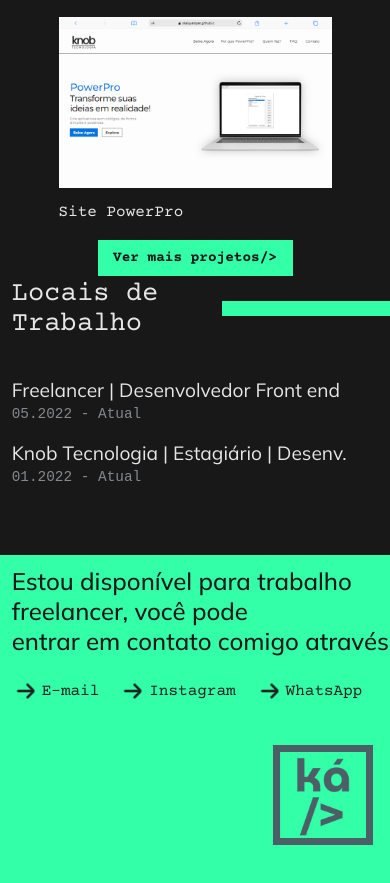
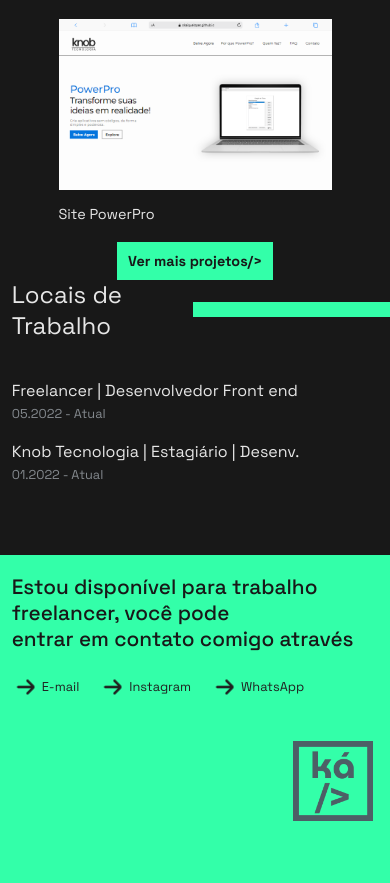
Before and after one commit to oKaiquelopes/portfolioKaiqueLopes, a plain HTML site: page index.html in a window 390 px wide. Shown: the part 1091-1974 px from the top of the page. Drawn offline with nearby package versions, Linux system fonts and the light colour scheme.

Commit message:
Update style.css

```diff
--- a/style.css
+++ b/style.css
@@ -1,4 +1,5 @@
 @import url('https://fonts.googleapis.com/css2?family=Courier+Prime:wght@400;700&family=Mulish:wght@300;400;500;600;700;800&display=swap');
+@import url('https://fonts.googleapis.com/css2?family=Space+Grotesk:wght@400;500;700&display=swap');
 *{
     margin: 0;
     padding: 0;
@@ -52,10 +53,11 @@ body{
     width: 50%;
     max-height: auto;
     margin-left: 3%;
+    margin-top: 5%;
 }
 .home-textos h1{
     color: #E6E6E6;
-    font-family: 'Courier Prime';
+    font-family: 'Space Grotesk';
     font-size: 2.3rem;
     font-style: normal;
     font-weight: 400;
@@ -67,7 +69,7 @@ body{
 
 .home-textos p{
     color: #84898E;
-    font-family: 'Mulish';
+    font-family: 'Space Grotesk';
     font-size: 1rem;
     font-style: normal;
     font-weight: 400;
@@ -76,7 +78,7 @@ body{
 }
 .home-textos a{
     color: #181818;
-    font-family: 'Courier Prime';
+    font-family: 'Space Grotesk';
     font-size: 1rem;
     font-style: normal;
     font-weight: 700;
@@ -114,7 +116,7 @@ svg{
 }
 .action1 a{
     color: #626569;
-    font-family: 'Courier Prime';
+    font-family: 'Space Grotesk';
     font-size: 1rem;
     font-style: normal;
     font-weight: 400;
@@ -146,7 +148,7 @@ svg{
 }
 .title-sect h1{
     color: #E6E6E6;
-    font-family: 'Courier Prime';
+    font-family: 'Space Grotesk';
     font-size: 2rem;
     font-style: normal;
     font-weight: 400;
@@ -200,7 +202,7 @@ svg{
 }
 .card1 a{
     color: #E6E6E6;
-    font-family: 'Courier Prime';
+    font-family: 'Space Grotesk';
     font-size: 1rem;
     font-style: normal;
     font-weight: 400;
@@ -223,7 +225,7 @@ svg{
 }
 .card2 a{
     color: #E6E6E6;
-    font-family: 'Courier Prime';
+    font-family: 'Space Grotesk';
     font-size: 1rem;
     font-style: normal;
     font-weight: 400;
@@ -246,7 +248,7 @@ svg{
 }
 .card3 a{
     color: #E6E6E6;
-    font-family: 'Courier Prime';
+    font-family: 'Space Grotesk';
     font-size: 1rem;
     font-style: normal;
     font-weight: 400;
@@ -260,7 +262,7 @@ svg{
 }
 .maisProjetos{
     color: #181818;
-    font-family: 'Courier Prime';
+    font-family: 'Space Grotesk';
     font-size: 1rem;
     font-style: normal;
     font-weight: 700;
@@ -295,7 +297,7 @@ svg{
 }
 .title-sect-locais h1{
     color: #E6E6E6;
-    font-family: 'Courier Prime';
+    font-family: 'Space Grotesk';
     font-size: 2rem;
     font-style: normal;
     font-weight: 400;
@@ -320,7 +322,7 @@ svg{
 }
 .tituloLocal1{
     color: #E6E6E6;
-    font-family: 'Mulish';
+    font-family: 'Space Grotesk';
     font-size: 1.2rem;
     font-style: normal;
     font-weight: 400;
@@ -328,7 +330,7 @@ svg{
 }
 .pLocal1{
     color: #84898E;
-    font-family: 'Courier New';
+    font-family: 'Space Grotesk';
     font-size: 0.9rem;
     font-style: normal;
     font-weight: 400;
@@ -337,7 +339,7 @@ svg{
 }
 .tituloLocal2{
     color: #E6E6E6;
-    font-family: 'Mulish';
+    font-family: 'Space Grotesk';
     font-size: 1.2rem;
     font-style: normal;
     font-weight: 400;
@@ -346,7 +348,7 @@ svg{
 }
 .pLocal2{
     color: #84898E;
-    font-family: 'Courier New';
+    font-family: 'Space Grotesk';
     font-size: 0.9rem;
     font-style: normal;
     font-weight: 400;
@@ -362,7 +364,7 @@ svg{
 }
 #rodape h1{
     color: #181818;
-    font-family: 'Mulish';
+    font-family: 'Space Grotesk';
     font-size: 2rem;
     font-style: normal;
     font-weight: 500;
@@ -388,7 +390,7 @@ svg{
 }
 .action1-footer a{
     color: #202020;
-    font-family: 'Courier Prime';
+    font-family: 'Space Grotesk';
     font-size: 1rem;
     font-style: normal;
     font-weight: 400;
@@ -450,35 +452,35 @@ svg{
     }
     .home-textos h1{
         color: #E6E6E6;
-        font-family: 'Courier Prime';
-        font-size: 1.7rem;
+        font-size: 1.5rem;
         font-style: normal;
         font-weight: 400;
         line-height: normal;
+        margin-left: 2%;
     }
     .home-textos p{
         color: #84898E;
-        font-family: 'Mulish';
-        font-size: 0.9rem;
+        font-size: 0.8rem;
         font-style: normal;
         font-weight: 400;
         line-height: normal;
         margin-top: 3%;
+        margin-left: 2%;
         text-wrap: balance;
     }
     .home-textos a{
         color: #181818;
-        font-family: 'Courier Prime';
-        font-size: 0.9rem;
+        font-size: 0.8rem;
         font-style: normal;
         font-weight: 700;
         line-height: normal;
         text-decoration: none;
         background: #33FFA9;
-        padding: 15px 10px;
+        padding: 10px 5px;
         margin-top: 5%;
+        margin-left: 2%;
         display: flex;
-        width: 30%;
+        width: 25%;
         align-items: center;
         justify-content: center;
     }
@@ -511,8 +513,7 @@ svg{
     }
     .title-sect h1{
         color: #E6E6E6;
-        font-family: 'Courier Prime';
-        font-size: 1.7rem;
+        font-size: 1.5rem;
         font-style: normal;
         font-weight: 400;
         line-height: normal;
@@ -565,8 +566,7 @@ svg{
     .card2 a,
     .card3 a{
         color: #E6E6E6;
-        font-family: 'Courier Prime';
-        font-size: 1rem;
+        font-size: 00.9rem;
         font-style: normal;
         font-weight: 400;
         line-height: normal;
@@ -575,18 +575,17 @@ svg{
     }
     .maisProjetos{
         color: #181818;
-        font-family: 'Courier Prime';
         font-size: 0.9rem;
         font-style: normal;
         font-weight: 700;
         line-height: normal;
         text-decoration: none;
         background: #33FFA9;
-        padding: 10px 15px;
+        padding: 10px 5px;
         display: flex;
         align-items: center;
         justify-content: center;
-        width: 50%;
+        width: 40%;
         margin: 0 auto;
         margin-top: 5%;
     }
@@ -603,8 +602,7 @@ svg{
     }
     .title-sect-locais h1{
         color: #E6E6E6;
-        font-family: 'Courier Prime';
-        font-size: 1.7rem;
+        font-size: 1.5rem;
         font-style: normal;
         font-weight: 400;
         line-height: normal;
@@ -628,8 +626,7 @@ svg{
     }
     .tituloLocal1{
         color: #E6E6E6;
-        font-family: 'Mulish';
-        font-size: 1.2rem;
+        font-size: 1rem;
         font-style: normal;
         font-weight: 400;
         line-height: normal;
@@ -637,8 +634,7 @@ svg{
     }
     .pLocal1{
         color: #84898E;
-        font-family: 'Courier New';
-        font-size: 0.9rem;
+        font-size: 0.8rem;
         font-style: normal;
         font-weight: 400;
         line-height: normal;
@@ -647,8 +643,7 @@ svg{
     }
     .tituloLocal2{
         color: #E6E6E6;
-        font-family: 'Mulish';
-        font-size: 1.2rem;
+        font-size: 1rem;
         font-style: normal;
         font-weight: 400;
         line-height: normal;
@@ -657,8 +652,7 @@ svg{
     }
     .pLocal2{
         color: #84898E;
-        font-family: 'Courier New';
-        font-size: 0.9rem;
+        font-size: 0.8rem;
         font-style: normal;
         font-weight: 400;
         line-height: normal;
@@ -670,13 +664,12 @@ svg{
     }
     #rodape h1{
         color: #181818;
-        font-family: 'Mulish';
-        font-size: 1.5rem;
+        font-size: 1.3rem;
         font-style: normal;
         font-weight: 500;
         line-height: normal;
         margin-left: 3%;
-        margin-top: 3%;
+        margin-top: 5%;
     }
     .footer-actions{
         display: flex;
@@ -688,11 +681,14 @@ svg{
         gap: 20px;
         margin-top: 5%;
     }
+    .action1-footer a{
+        font-size: 0.8rem;
+    }
     .logo-footer{
         display: flex;
-        height: 100px;
-        width: 100px;
+        height: 80px;
+        width: 80px;
         margin-top: 10%;
-        margin-left: 70%;
+        margin-left: 75%;
     }
 }
```
